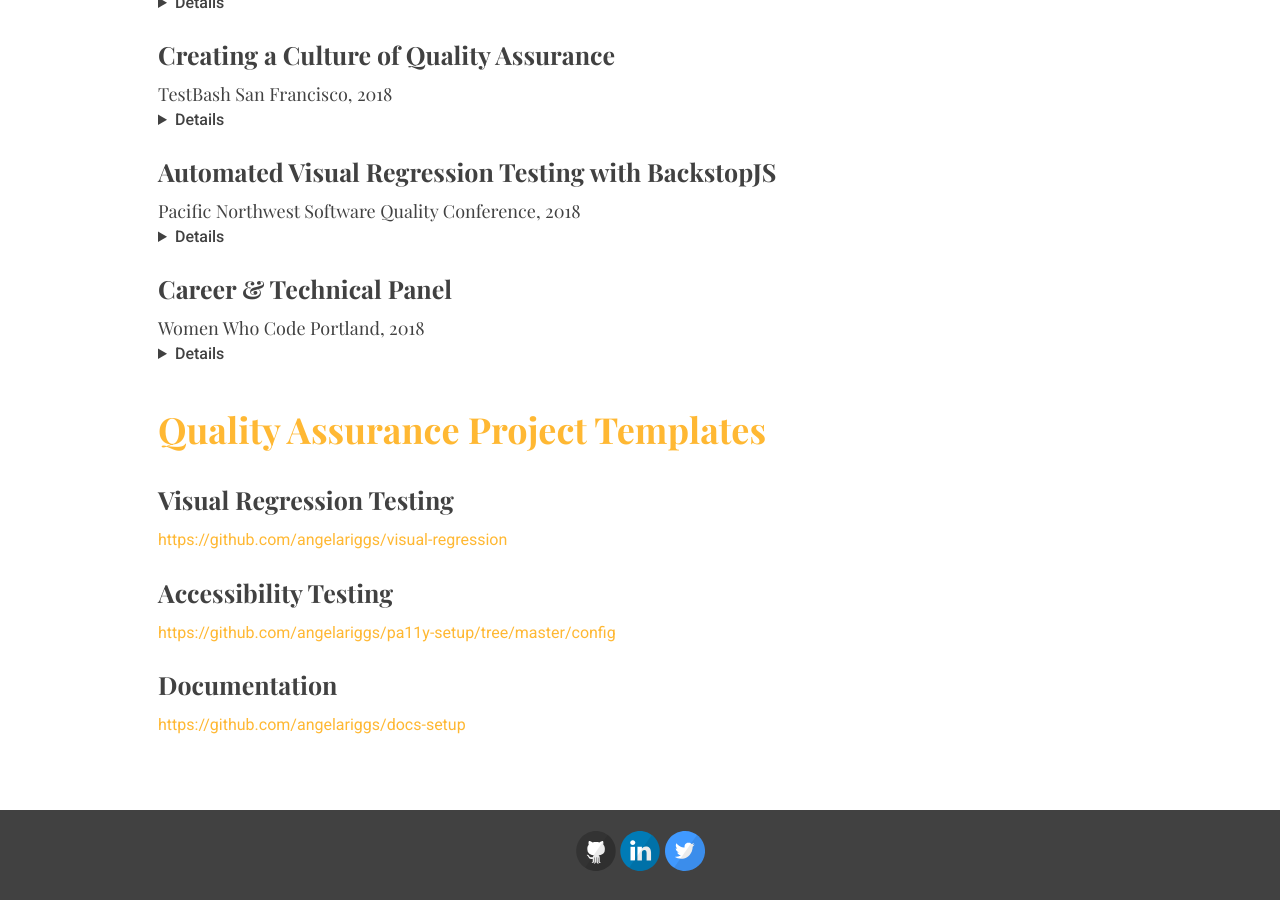
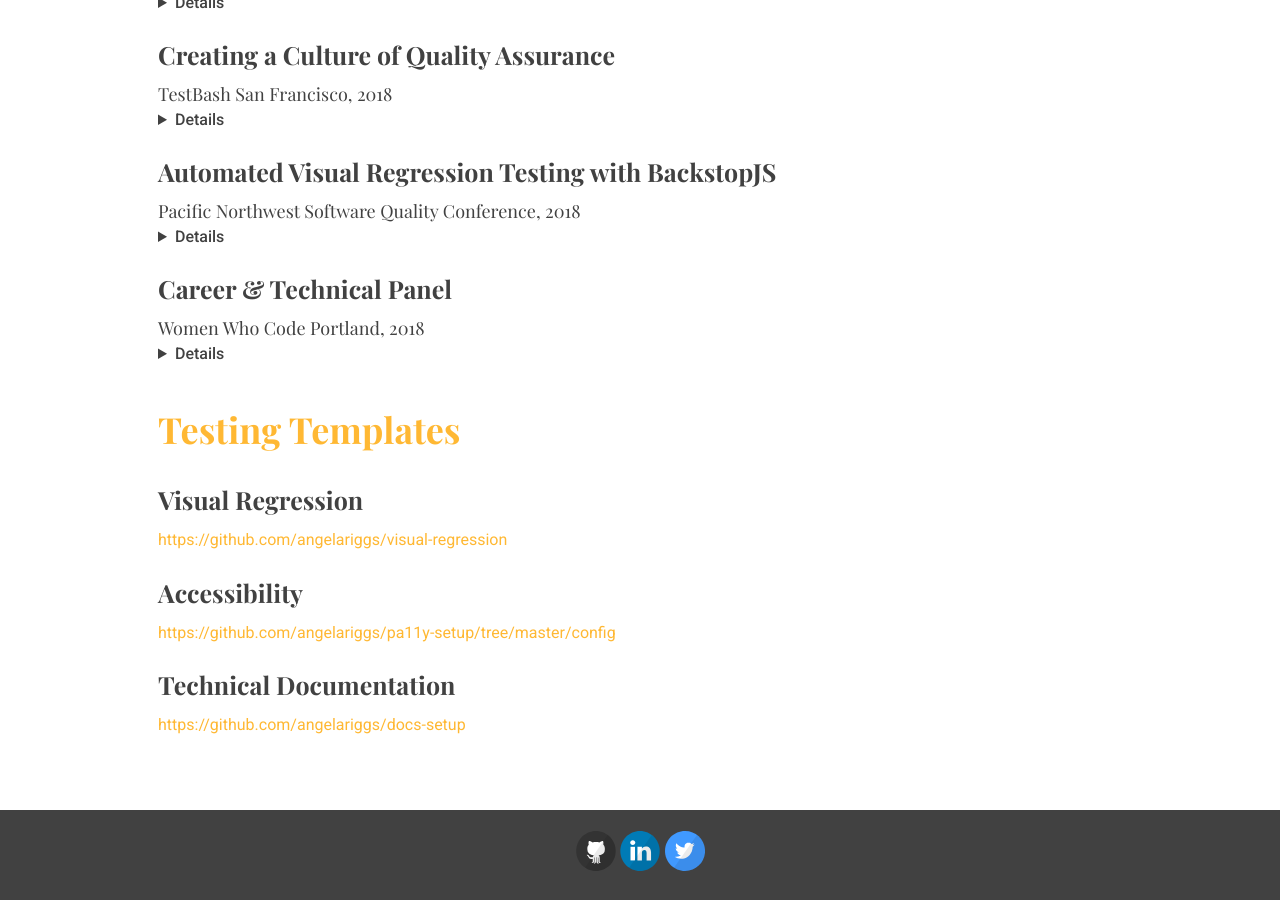
Before and after one commit to angelariggs/angelariggs.github.io, a Jekyll site: the page built from work.md, in a window 1280 px wide and 900 px high, scrolled down 1083 px. Built offline with Jekyll 4.4.1, drawn with Linux system fonts in a browser that asks for light colours; some web fonts are replaced.

Commit message:
update template section

```diff
--- a/work.md
+++ b/work.md
@@ -79,8 +79,8 @@ permalink: /work
 </div>
 
 <div>
-    <h1 class="res-sec-title" id="internet-pres">Quality Assurance Project Templates</h1>
-    <h2 class="res-h2">Visual Regression Testing</h2><a href="https://github.com/angelariggs/visual-regression" class="internet-pres-link">https://github.com/angelariggs/visual-regression</a>
-    <h2 class="res-h2">Accessibility Testing</h2><a href="https://github.com/angelariggs/pa11y-setup/tree/master/config" class="internet-pres-link">https://github.com/angelariggs/pa11y-setup/tree/master/config</a>
-    <h2 class="res-h2">Documentation</h2><a href="https://github.com/angelariggs/docs-setup" class="internet-pres-link">https://github.com/angelariggs/docs-setup</a>
+    <h1 class="res-sec-title" id="internet-pres">Testing Templates</h1>
+    <h2 class="res-h2">Visual Regression</h2><a href="https://github.com/angelariggs/visual-regression" class="internet-pres-link">https://github.com/angelariggs/visual-regression</a>
+    <h2 class="res-h2">Accessibility</h2><a href="https://github.com/angelariggs/pa11y-setup/tree/master/config" class="internet-pres-link">https://github.com/angelariggs/pa11y-setup/tree/master/config</a>
+    <h2 class="res-h2">Technical Documentation</h2><a href="https://github.com/angelariggs/docs-setup" class="internet-pres-link">https://github.com/angelariggs/docs-setup</a>
 </div>
```
